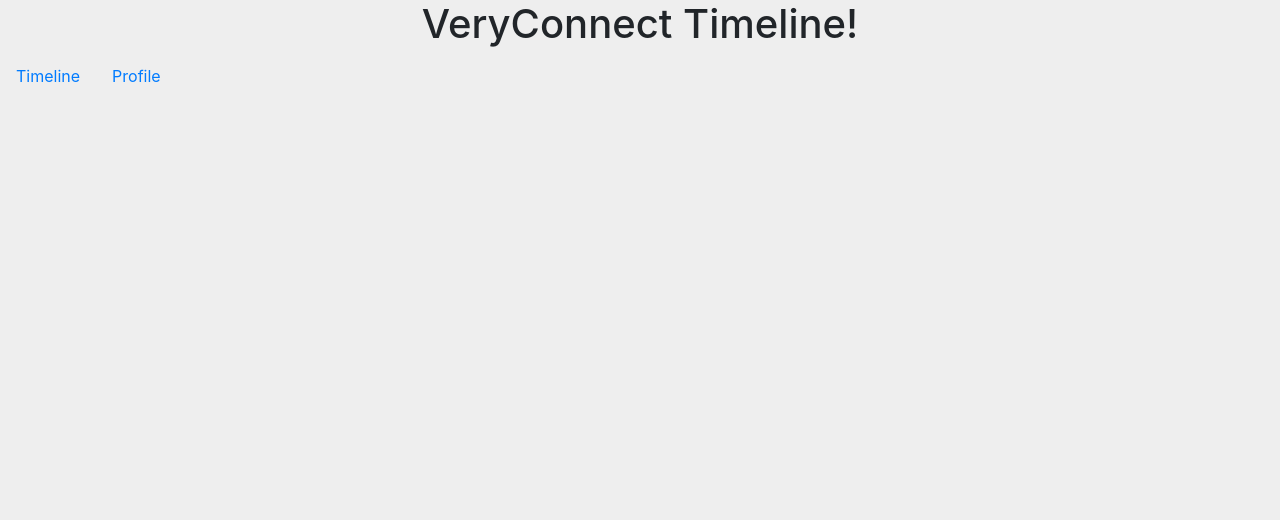
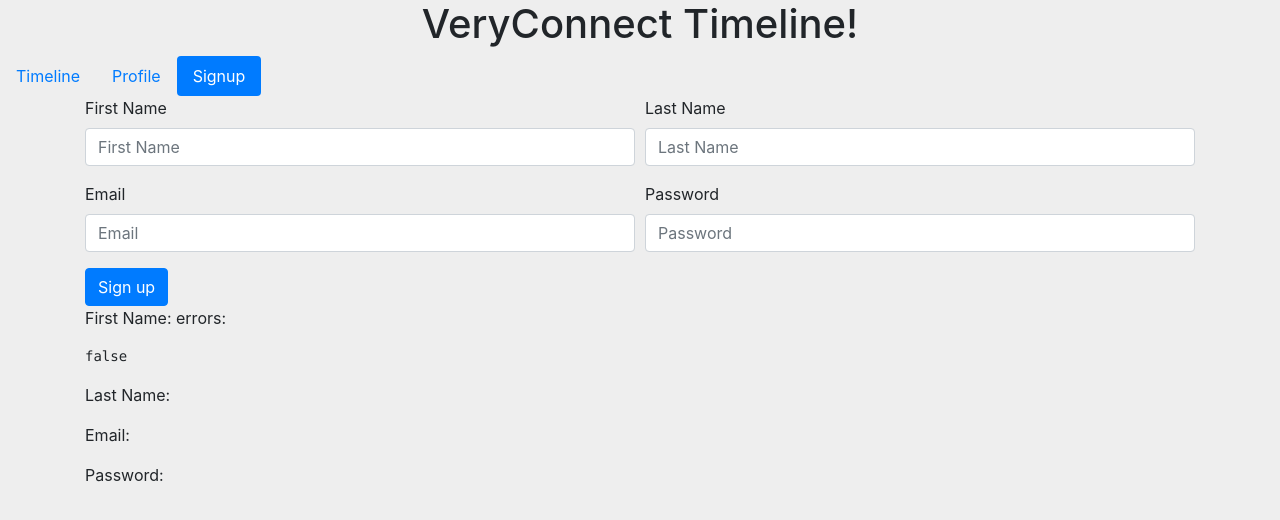
Before and after one commit to willloZA/Timeline-Frontend, an Angular app: page /signup in a window 1280 px wide. Before the commit this address led to /. Shown: the top 520 px of the page. Built offline with nearby package versions, Linux system fonts and the light colour scheme.

Commit message:
created signup form

```diff
--- a/src/app/app-routing.module.ts
+++ b/src/app/app-routing.module.ts
@@ -2,10 +2,12 @@
 import { Routes, RouterModule } from '@angular/router';
 import { TimelineComponent } from './timeline/timeline.component';
 import { ProfileComponent } from './profile/profile.component';
+import { SignupComponent } from './signup/signup.component';
 
 const routes: Routes = [
   {path: '', redirectTo: '/timeline', pathMatch: 'full'},
   {path: 'timeline', component: TimelineComponent},
+  {path: 'signup', component: SignupComponent},
   {path: 'profile', component: ProfileComponent}
 ];
 
--- a/src/app/comment-form/comment-form.component.html
+++ b/src/app/comment-form/comment-form.component.html
@@ -1,5 +1,5 @@
 <!-- implement form validation if possible -->
-<form novalidate (ngSubmit)="comment()" autocomplete="off">
+<form #commentForm="ngForm" novalidate (ngSubmit)="comment(commentForm)" autocomplete="off">
   <div class="col-12 comment-input">
     <div class="input-group">
       <textarea
@@ -8,8 +8,7 @@
         placeholder="Add a comment"
         type="text"
         rows="1"
-        (keydown.enter)="comment();false"
-        [(ngModel)]="newComment"></textarea>
+        (keydown.enter)="comment(commentForm);false"></textarea>
       <div>
         <button class="btn btn-primary sm" type="submit">Send</button>
       </div>
--- a/src/app/comment-form/comment-form.component.ts
+++ b/src/app/comment-form/comment-form.component.ts
@@ -1,4 +1,5 @@
 import { Component, OnInit, Output, EventEmitter } from '@angular/core';
+import { NgForm } from '@angular/forms';
 
 @Component({
   selector: 'app-comment-form',
@@ -9,21 +10,22 @@
 
   @Output() commented = new EventEmitter<String>();
 
-  newComment: String;
-
   constructor() { }
 
   ngOnInit() {
   }
 
-  comment(): void {
+  comment(form: NgForm): void {
+
+    console.log(form);
+    form.resetForm();
     // check for valid input via form instead of regex
-    if (this.newComment && this.newComment.replace(/\s/g, '').length) {
+    /* if (this.newComment && this.newComment.replace(/\s/g, '').length) {
       this.commented.emit(this.newComment);
       // use Post Service comment method to update server and client's data
       console.log(`comment form emitted "${this.newComment}"`)
       this.newComment = undefined;
-    }
+    } */
   }
 
 }
--- a/src/app/nav/nav.component.html
+++ b/src/app/nav/nav.component.html
@@ -5,4 +5,7 @@
   <li class="nav-item">
     <a class="nav-link" routerLink="profile" [routerLinkActive]="['active']">Profile</a>
   </li>
+  <li class="nav-item">
+    <a class="nav-link" routerLink="signup" [routerLinkActive]="['active']">Signup</a>
+  </li>
 </ul>
--- a/src/app/post-form/post-form.component.html
+++ b/src/app/post-form/post-form.component.html
@@ -1,4 +1,4 @@
-<form novalidate (ngSubmit)="post()" autocomplete="off">
+<form #postForm="ngForm" novalidate (ngSubmit)="post(postForm)" autocomplete="off">
   <div class="input-group">
     <textarea
       name="comment"
@@ -8,7 +8,9 @@
       rows="1"
       (keydown.enter)="post();false"
       [(ngModel)]="newPost"></textarea>
-    <button class="btn btn-primary sm" type="submit">Send</button>
+    <div>
+      <button class="btn btn-primary sm" type="submit">Send</button>
+    </div>
   </div>
   <small class="form-text text-muted">
     Shift+Enter newline.
--- /dev/null
+++ b/src/app/signup/signup.component.html
@@ -0,0 +1,72 @@
+<div class="container">
+  <form [formGroup]="signupForm" (submit)="onSignupSubmit()" novalidate autocomplete="off">
+    <div class="form-row">
+      <div class="form-group col-md-6">
+        <label for="inputFName">First Name</label>
+        <div
+          [ngClass]="{
+            'has-error': signupForm.controls.firstName.errors?.required
+            && signupForm.controls.firstName.dirty,
+            'has-success': !signupForm.controls.firstName.errors}">
+          <input
+          type="text"
+          class="form-control"
+          id="inputFName"
+          placeholder="First Name"
+          formControlName="firstName">
+          <ul class="help-block">
+            <li
+              *ngIf="signupForm.controls.firstName.errors?.required
+              && signupForm.controls.firstName.dirty">Required field</li>
+          </ul>
+        </div>
+      </div>
+      <div class="form-group col-md-6">
+        <label for="inputLName">Last Name</label>
+        <div
+          [ngClass]="{
+            'has-error': signupForm.controls.lastName.errors?.required
+            && signupForm.controls.lastName.dirty,
+            'has-success': !signupForm.controls.lastName.errors}">
+          <input
+            type="text"
+            class="form-control"
+            id="inputLName"
+            placeholder="Last Name"
+            formControlName="lastName">
+          <ul class="help-block">
+            <li
+              *ngIf="signupForm.controls.lastName.errors?.required
+              && signupForm.controls.lastName.dirty">Required field</li>
+          </ul>
+        </div>
+      </div>
+    </div>
+    <div class="form-row">
+      <div class="form-group col-md-6">
+        <label for="inputEmail">Email</label>
+        <input
+          type="email"
+          class="form-control"
+          id="inputEmail"
+          placeholder="Email"
+          formControlName="email">
+      </div>
+      <div class="form-group col-md-6">
+        <label for="inputPassword">Password</label>
+        <input
+          type="password"
+          class="form-control"
+          id="inputPassword"
+          placeholder="Password"
+          formControlName="password">
+      </div>
+    </div>
+    <button type="submit" class="btn btn-primary">Sign up</button>
+  </form>
+
+  <p>First Name: {{ signupForm.value.firstName + ' errors:'}}</p><pre>{{ signupForm.controls.firstName.dirty }}</pre>
+  <p>Last Name: {{ signupForm.value.lastName }}</p>
+  <p>Email: {{ signupForm.value.email }}</p>
+  <p>Password: {{ signupForm.value.password }}</p>
+</div>
--- /dev/null
+++ b/src/app/signup/signup.component.scss
@@ -0,0 +1,10 @@
+.help-block {
+    margin-bottom: 0px;
+}
+
+.has-error {
+    color: red;
+    input {
+        border: 2px solid red;
+    }
+}
--- /dev/null
+++ b/src/app/signup/signup.component.ts
@@ -0,0 +1,35 @@
+import { Component, OnInit } from '@angular/core';
+import { FormGroup, FormBuilder, Validators } from '@angular/forms';
+
+@Component({
+  selector: 'app-signup',
+  templateUrl: './signup.component.html',
+  styleUrls: ['./signup.component.scss']
+})
+export class SignupComponent implements OnInit {
+
+  signupForm: FormGroup;
+
+  constructor(
+    private formBuilder: FormBuilder
+  ) {
+    this.createForm()
+  }
+
+  createForm(): void {
+    this.signupForm = this.formBuilder.group({
+      firstName : ['', Validators.required],
+      lastName  : ['', Validators.required],
+      email     : ['', Validators.required],
+      password  : ['', Validators.required]
+    })
+  }
+
+  onSignupSubmit(): void {
+    console.log(this.signupForm);
+  }
+
+  ngOnInit() {
+  }
+
+}
```
Also changed, not shown: src/app/app.module.ts (+6 -2 lines), 1 other file (tests, documents, lock files or other folders).
